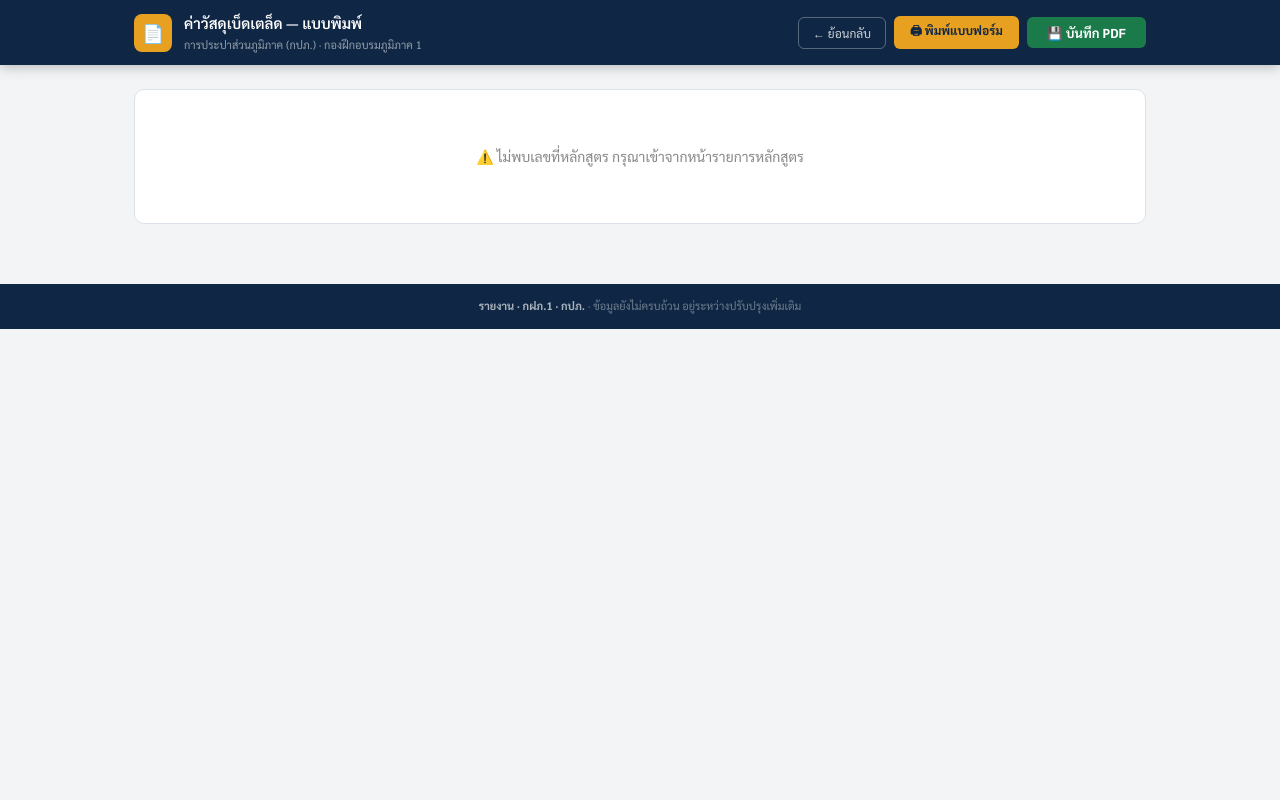
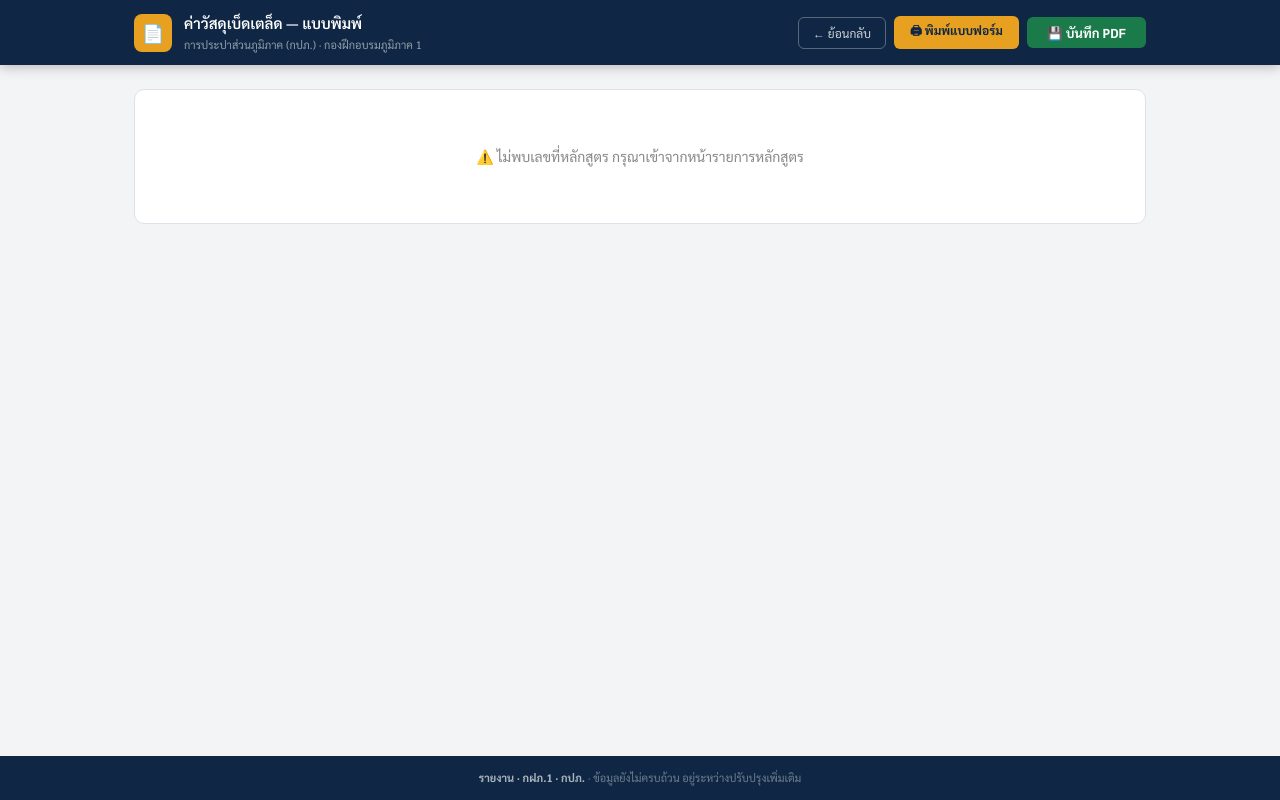
Before and after one commit to Suchi-Code/TRAINFIN, a plain HTML site: page 09.V199.html in a window 1280 px wide. Drawn offline with nearby package versions, Linux system fonts and the light colour scheme.

Commit message:
Update 09.V199.html

```diff
--- a/09.V199.html
+++ b/09.V199.html
@@ -10,7 +10,17 @@
    RESET & BASE
    ============================================================ */
 *{box-sizing:border-box;margin:0;padding:0}
-body{font-family:'Sarabun',sans-serif;background:#f3f4f6;color:#1e2533;font-size:14px;line-height:1.5}
+html{height:100%}
+body{
+  font-family:'Sarabun',sans-serif;
+  background:#f3f4f6;
+  color:#1e2533;
+  font-size:14px;
+  line-height:1.5;
+  display:flex;
+  flex-direction:column;
+  min-height:100vh;
+}
 
 /* ============================================================
    SITE HEADER
@@ -29,7 +39,13 @@ body{font-family:'Sarabun',sans-serif;background:#f3f4f6;color:#1e2533;font-size
 /* ============================================================
    MAIN LAYOUT
    ============================================================ */
-.page{max-width:1060px;margin:0 auto;padding:20px 24px 60px}
+.page{
+  max-width:1060px;
+  margin:0 auto;
+  padding:20px 24px 60px;
+  flex:1 0 auto;
+  width:100%;
+}
 
 /* ============================================================
    INPUT PANEL (like file 08)
@@ -77,12 +93,25 @@ body{font-family:'Sarabun',sans-serif;background:#f3f4f6;color:#1e2533;font-size
 .row-grand td{font-weight:700;background:#d9e1f2}
 
 /* ============================================================
+   FOOTER STYLE
+   ============================================================ */
+.site-footer{
+  background:#0f2744;
+  color:rgba(255,255,255,.4);
+  text-align:center;
+  padding:14px;
+  font-size:11px;
+  flex-shrink:0;
+  width:100%;
+}
+
+/* ============================================================
    PRINT MEDIA
    ============================================================ */
 @page{size:A4 portrait;margin:0.5in 0.47in 0 0.47in}
 @media print{
-  .site-header,#input-panel,footer{display:none!important}
-  body{background:#fff!important}
+  .site-header,#input-panel,.site-footer{display:none!important}
+  body{background:#fff!important;min-height:auto!important}
   .page{max-width:100%!important;padding:0!important;margin:0!important}
   #doc-display{padding:0!important;border:none!important;border-radius:0!important;background:transparent!important}
 }
@@ -157,7 +186,7 @@ body{font-family:'Sarabun',sans-serif;background:#f3f4f6;color:#1e2533;font-size
 
 </div><!-- end .page -->
 
-<footer style="background:#0f2744;color:rgba(255,255,255,.4);text-align:center;padding:14px;font-size:11px">
+<footer class="site-footer">
   <strong style="color:rgba(255,255,255,.65)">รายงาน · กฝภ.1 · กปภ.</strong> ·
   ข้อมูลยังไม่ครบถ้วน อยู่ระหว่างปรับปรุงเพิ่มเติม
 </footer>
```
